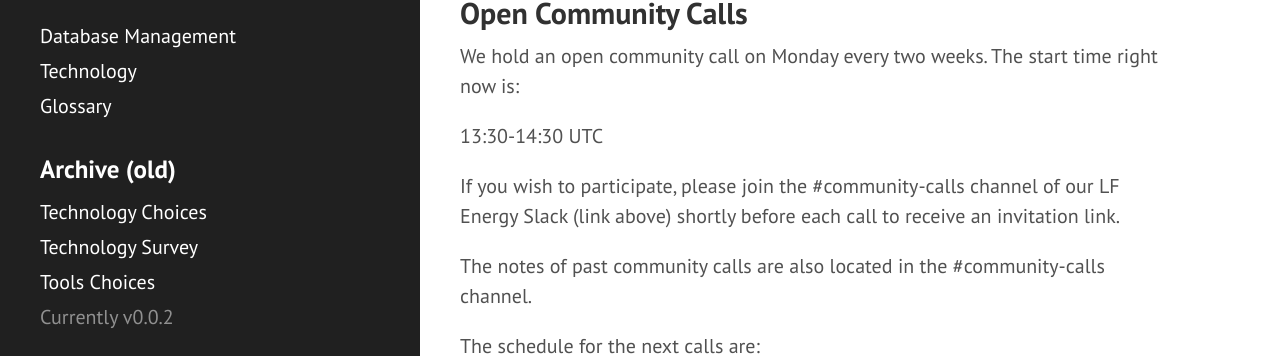
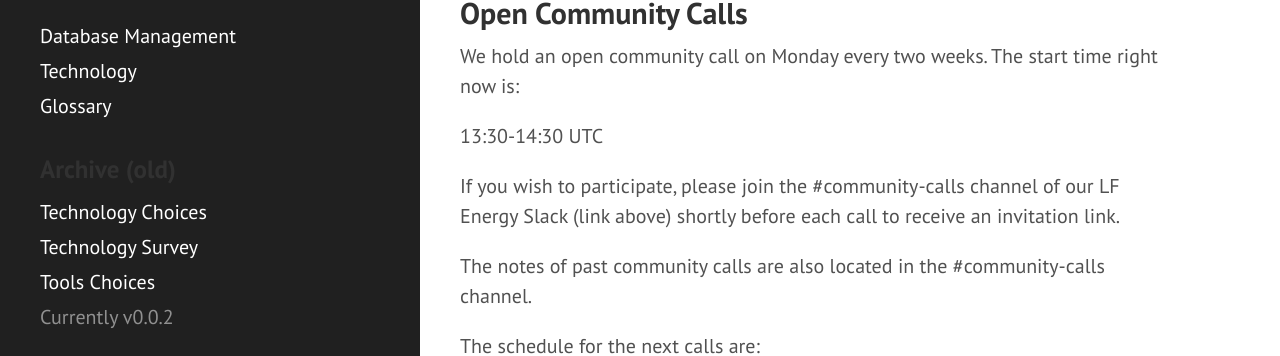
Before and after one commit to com-pas/compas-architecture, a Jekyll site: the page built from README.md, in a window 1280 px wide. Shown: the part 475-831 px from the top of the page. Built offline with Jekyll 4.4.1, drawn with Linux system fonts in a browser that asks for light colours; our own code applies the rules of GitHub Pages for plain Markdown files.

Commit message:
Removed style
Signed-off-by: Rob Tjalma <rob@tjalma.com>

```diff
--- a/_includes/sidebar.html
+++ b/_includes/sidebar.html
@@ -35,7 +35,7 @@ SPDX-License-Identifier: CC-BY-4.0
       <a class="sidebar-nav-item{% if page.url == "DATABASE_MANAGEMENT.html" %} active{% endif %}" href="{{ site.baseurl }}/DATABASE_MANAGEMENT.html">Database Management</a>
       <a class="sidebar-nav-item{% if page.url == "TECHNOLOGY.html" %} active{% endif %}" href="{{ site.baseurl }}/TECHNOLOGY.html">Technology</a>
       <a class="sidebar-nav-item{% if page.url == "GLOSSARY.html" %} active{% endif %}" href="{{ site.baseurl }}/GLOSSARY.html">Glossary</a>
-      <h3 class="sidebar-archive-header">Archive (old)</h3>
+      <h3>Archive (old)</h3>
       <a class="sidebar-nav-item{% if page.url == "TECHNOLOGY_CHOICES.html" %} active{% endif %}" href="{{ site.baseurl }}/TECHNOLOGY_CHOICES.html">Technology Choices</a>
       <a class="sidebar-nav-item{% if page.url == "TECHNOLOGY_SURVEY.html" %} active{% endif %}" href="{{ site.baseurl }}/TECHNOLOGY_SURVEY.html">Technology Survey</a>
       <a class="sidebar-nav-item{% if page.url == "TOOLS_CHOICES.html" %} active{% endif %}" href="{{ site.baseurl }}/TOOLS_CHOICES.html">Tools Choices</a>
--- a/public/css/hyde.css
+++ b/public/css/hyde.css
@@ -102,10 +102,6 @@ a.sidebar-nav-item:focus {
 }
 .sidebar-nav-item.active {
   font-weight: bold;
-}
-
-.sidebar-archive-header {
-  color: #fff;
 }
 
 /* Sticky sidebar
```
